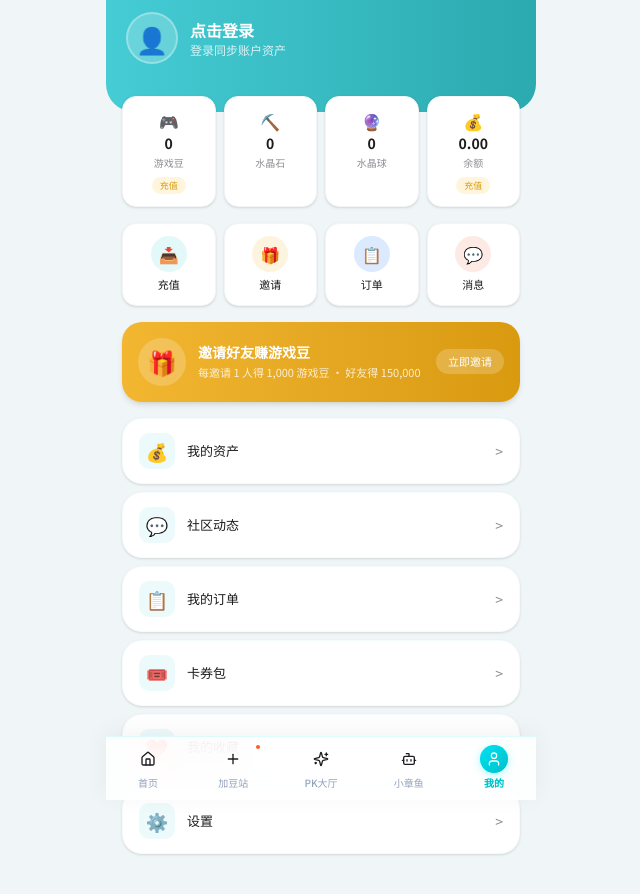
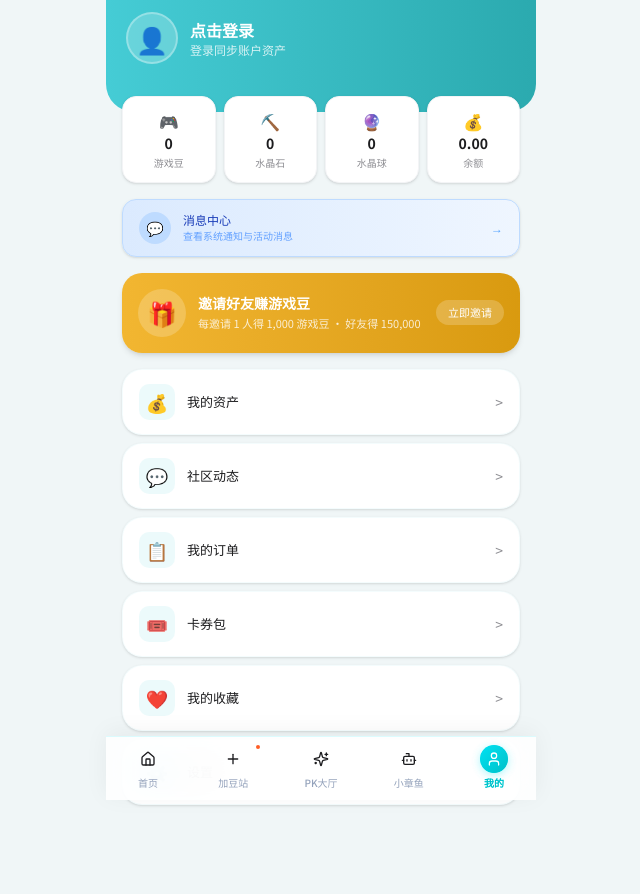
Before and after one commit to zhuliyi821/xiaozhangyu-h5, a Next.js app: page /profile in a window 1280 px wide. Shown: the top 894 px of the page, without its empty margins (319-959 px from the left). Built offline with nearby package versions, Linux system fonts and the light colour scheme; no server answers.

Commit message:
调整个人中心: 移除充值标签+4格快捷操作, 消息移到蓝色卡片
- 移除游戏豆和余额的"充值"标签
- 移除充值/邀请/订单/消息4格快捷操作区
- 消息改为独立蓝色渐变卡片(蓝底+消息图标+副标题)

```diff
--- a/src/templates/profile-template.tsx
+++ b/src/templates/profile-template.tsx
@@ -105,22 +105,27 @@ export default function ProfileTemplate() {
         </div>
       </div>
 
-      {/* Assets 4格 (替换原来的5列) */}
+      {/* Assets 4格 */}
       <div className="mx-4 -mt-4">
         <div className="grid grid-cols-4 gap-2">
-          <AssetTile icon="🎮" value={formatAsset(credits.credit1)} label="游戏豆" href="/assets?tab=credit1" action="充值" />
+          <AssetTile icon="🎮" value={formatAsset(credits.credit1)} label="游戏豆" href="/assets?tab=credit1" />
           <AssetTile icon="⛏️" value={formatAsset(credits.credit5)} label="水晶石" href="/assets?tab=credit5" />
           <AssetTile icon="🔮" value={formatAsset(credits.credit3)} label="水晶球" href="/assets?tab=credit3" />
-          <AssetTile icon="💰" value={credits.credit4.toFixed(2)} label="余额" href="/assets?tab=credit4" action="充值" />
+          <AssetTile icon="💰" value={credits.credit4.toFixed(2)} label="余额" href="/assets?tab=credit4" />
         </div>
       </div>
 
-      {/* Quick Actions 4格 */}
-      <div className="mx-4 mt-4 grid grid-cols-4 gap-2">
-        <QuickAction icon="📥" label="充值" color="bg-brand-teal/15" />
-        <QuickAction icon="🎁" label="邀请" color="bg-brand-gold/15" />
-        <QuickAction icon="📋" label="订单" color="bg-blue-100" />
-        <QuickAction icon="💬" label="消息" color="bg-brand-coral/15" />
+      {/* 消息卡片 */}
+      <div className="mx-4 mt-4">
+        <div className="bg-gradient-to-r from-blue-100 to-blue-50 border border-blue-200 rounded-[14px] px-4 py-3 flex items-center gap-3 active:scale-[0.98] transition-transform cursor-pointer shadow-sm"
+          onClick={() => window.location.href = "/messages"}>
+          <div className="w-8 h-8 rounded-full bg-blue-200 flex items-center justify-center text-sm">💬</div>
+          <div className="flex-1">
+            <div className="text-xs font-medium text-blue-800">消息中心</div>
+            <div className="text-[10px] text-blue-500/70">查看系统通知与活动消息</div>
+          </div>
+          <span className="text-blue-400 text-xs">→</span>
+        </div>
       </div>
 
       {/* Invite Card */}
@@ -206,16 +211,6 @@ function AssetTile({ icon, value, label, href, action }: { icon: string; value:
   );
 }
 
-/** 快捷操作 */
-function QuickAction({ icon, label, color }: { icon: string; label: string; color: string }) {
-  return (
-    <div className="bg-white rounded-[14px] py-3 text-center shadow-sm border border-gray-100 active:scale-95 transition-transform cursor-pointer">
-      <div className={`w-9 h-9 rounded-full ${color} flex items-center justify-center mx-auto mb-1 text-base`}>{icon}</div>
-      <div className="text-[11px] text-text-primary font-medium">{label}</div>
-    </div>
-  );
-}
-
 /** 🏆 用户等级徽章 */
 function UserLevelBadge({ uid }: { uid: number }) {
   const [level, setLevel] = useState<{
```
